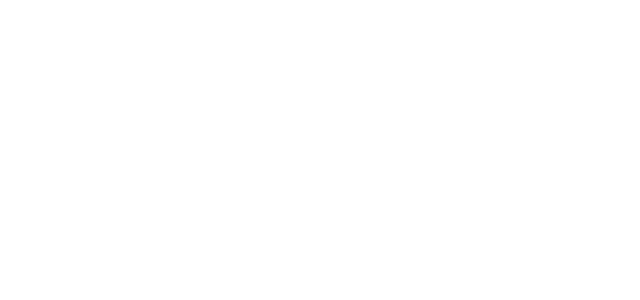
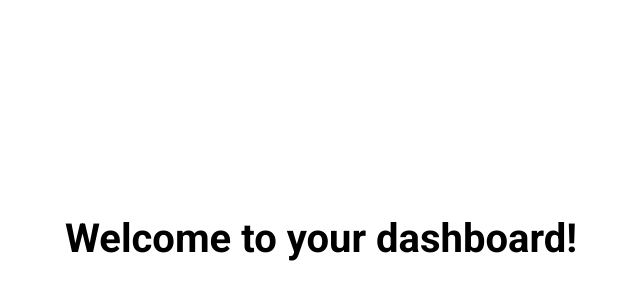
Before and after one commit to nicopicchio/training-log-client, a React (Create React App) app: page /dashboard in a window 1280 px wide. Before the commit this address had no page. Shown: the part 162-462 px from the top of the page, without its empty margins (319-959 px from the left). Built offline with nearby package versions, Linux system fonts and the light colour scheme.

Commit message:
linked dataset form to db

```diff
--- a/src/App.js
+++ b/src/App.js
@@ -6,6 +6,7 @@ import Menu from '../src/components/Menu';
 import AddDatasetForm from './components/AddDatasetForm';
 import { Routes, Route } from 'react-router-dom';
 import { useState } from 'react';
+import Dashboard from '../src/components/Dashboard';
 
 function App() {
 	const [loggedUser, setLoggedUser] = useState(null);
@@ -18,6 +19,7 @@ function App() {
 				<Route path='/login' element={<LoginForm setLoggedUser={setLoggedUser} />} />
 				<Route path='/menu' element={<Menu loggedUser={loggedUser} />} />
 				<Route path='/add-dataset' element={<AddDatasetForm loggedUser={loggedUser} />} />
+				<Route path='/dashboard' element={<Dashboard /> } />
 			</Routes>
 		</>
 	);
--- a/src/components/AddDatasetForm.js
+++ b/src/components/AddDatasetForm.js
@@ -16,20 +16,29 @@ function AddDatasetForm({ loggedUser }) {
 	};
 
 	const addDataset = () => {
-		axios.patch(addDatasetRoute, {
+		axios
+			.patch(
+				addDatasetRoute,
+				{
 					userId: loggedUser._id,
 					restHR: dataset.restHR,
 					weight: dataset.weight,
 					sleep: dataset.sleep,
 					fatigue: dataset.fatigue,
-		})
+				},
+				{
+					headers: {
+						'Authorization': `Bearer ${localStorage.getItem('token')}`,
+					},
+				}
+			)
 			.then((res) => {
-			console.log(res)
-			navigate('/dashboard')
+				console.log(res);
+				navigate('/dashboard');
 			})
 			.catch((err) => {
-			console.log(err)
-		})
+				console.log(err);
+			});
 	};
 
 	const handleSubmitDataset = (e) => {
--- /dev/null
+++ b/src/components/Dashboard.js
@@ -0,0 +1,7 @@
+import '../App.css';
+
+function Dashbaord() {
+  return <h1>Welcome to your dashboard!</h1>
+}
+
+export default Dashbaord;
```
Lines whose indentation alone changed are shown as unchanged.
